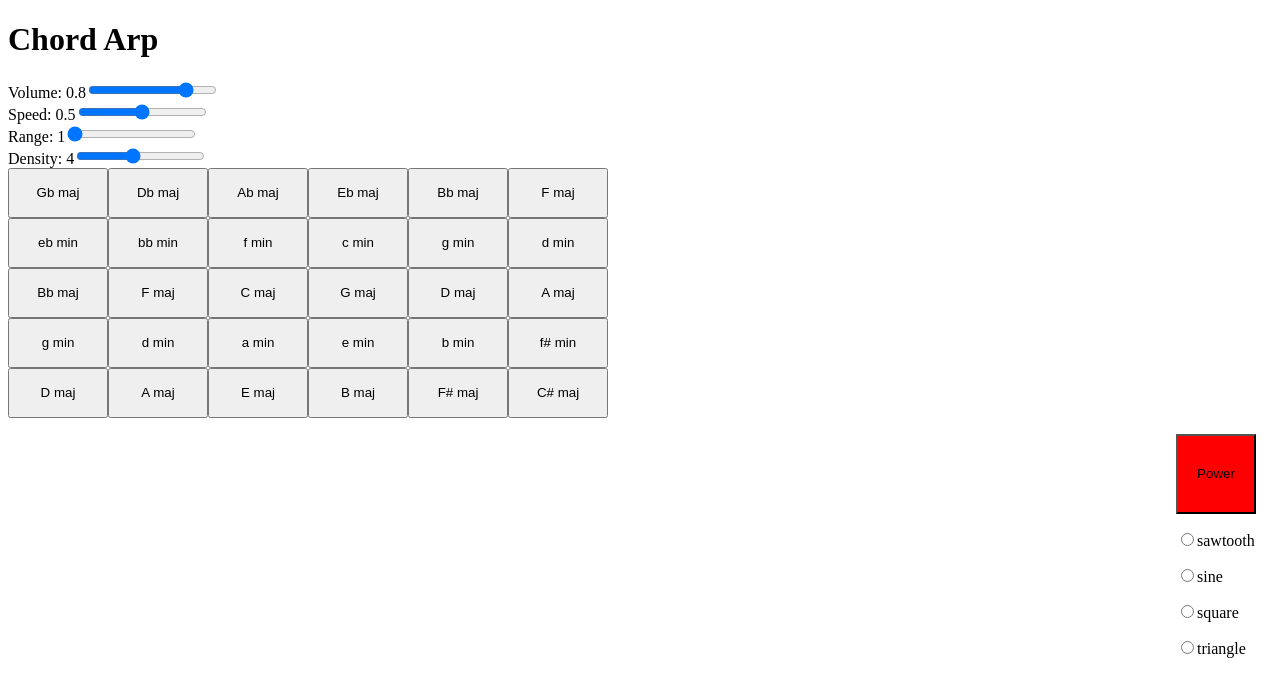
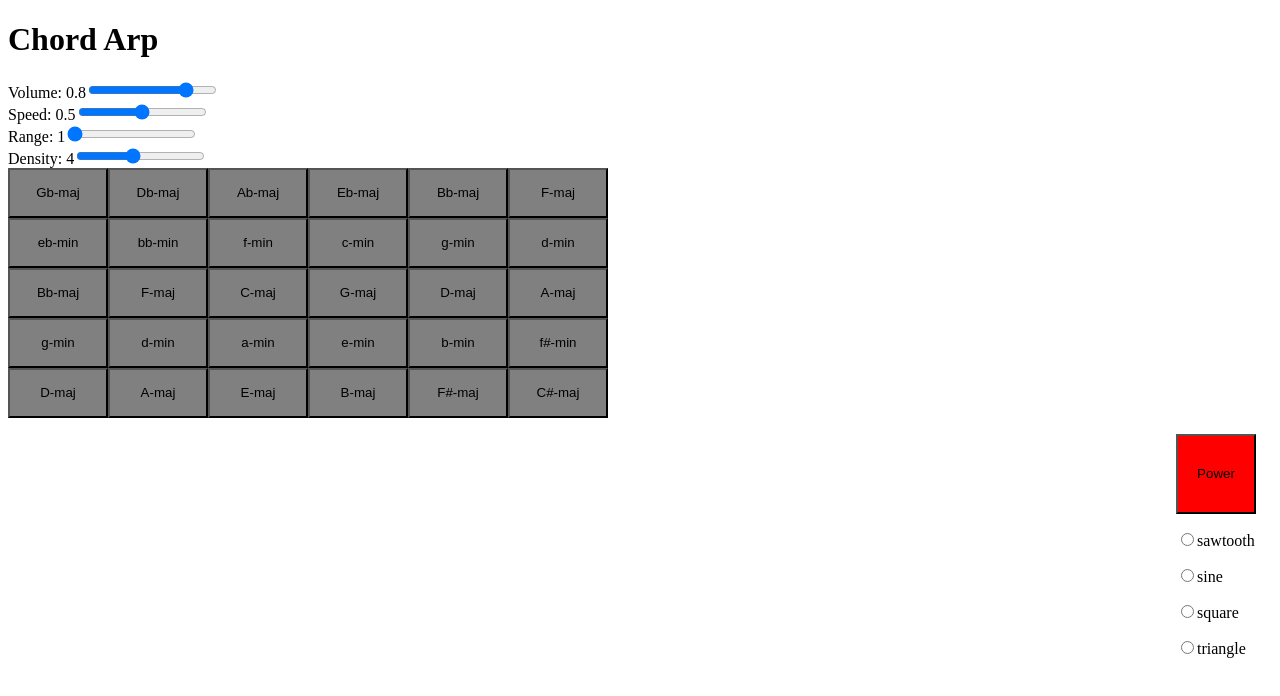
Before and after one commit to MikeSperone/ChordArp_Web, a React app: page / in a window 1280 px wide. Shown: the top 696 px of the page. Built offline with nearby package versions, Linux system fonts and the light colour scheme; the HTML template or start-up script is replaced by a standard one.

Commit message:
refactor Synth

```diff
--- a/src/App.js
+++ b/src/App.js
@@ -2,108 +2,58 @@ import React, { Component } from 'react';
 import ButtonField from './Components/ButtonField';
 import TopControls from './Components/TopControls';
 import SideControls from './Components/SideControls';
-import chords from './util/chords';
 
-const speedConst = 5000;
+import Synth from './Synth';
+
 
 class App extends Component {
     constructor(props) {
         super();
-
-        this.state = {
-            context: new (window.AudioContext || window.webkitAudioContext)(),
+        this.defaults = {
+            baseOctave: 5,
+            currentChord: 'C-maj',
+            currentTone: 'sine',
+            currentVolume: 0.8,
             density: 4,
             power: false,
             speed: 0.5,
             range: 1
+
         };
-        this.baseOctave = 5;
-        this.currentChord = 'C maj';
-        this.currentVolume = 0.8;
-        this.currentTone = 'sine';
-    }
-    changeRange(range) {
-        this.setState({range});
-    }
-    changeSpeed(speed) {
-        this.setState({speed});
-    }
-    changeTone(t) {
-        this.currentTone = t;
-    }
-    changeVolume(v) {
-        this.currentVolume = v;
-    }
-    mtof(midi) {
-        return (Math.pow(2, ((midi-69)/12)) * 440);
-    }
-    arpeggiate(index) {
-        const interval = Math.random() * speedConst * this.state.speed;
-        this.playNote();
-        if (this.state.power && index <= this.state.density) {
-            setTimeout(this.arpeggiate.bind(this, index), interval);
-        }
+        this.state = {
+            density: this.defaults.density,
+            currentChord: this.defaults.currentChord
+        };
+        this.synth = new Synth(this.state.density, this.defaults);
     }
 
-    playNote() {
-        const nameSplit = this.currentChord.split(" ");
-        const letterName = nameSplit[0];
-        const chordType = nameSplit[1];
-
-        const i = Math.floor(Math.random() * 3);
-        const r = Math.floor(Math.random() * this.state.range);
-        const note = chords.getChord(letterName.toLowerCase(), chordType)[i];
-        const freq = this.mtof(note + (this.baseOctave + r)*12);
-        this.synth(freq);
+    setChord(currentChord) {
+        this.setState({ currentChord }, () => this.synth.changeChord(this.state.currentChord));
     }
 
-    synth(freq) {
-        let ctx = this.state.context;
-        let vol = this.currentVolume * 0.5;
-        let osc = ctx.createOscillator();
-        osc.type = this.currentTone;
-
-        osc.frequency.value = freq;
-        let gainNode = ctx.createGain();
-        osc.connect(gainNode);
-        gainNode.connect(ctx.destination);
-        gainNode.gain.value = 0;
-        osc.start();
-        gainNode.gain.linearRampToValueAtTime(vol, ctx.currentTime + 0.01);
-        gainNode.gain.exponentialRampToValueAtTime(0.0001, ctx.currentTime + 2.1);
-        osc.stop(ctx.currentTime + 2.2);
-    }
-    setChord(c) {
-        this.currentChord = c;
-    }
     power(power) {
-        this.setState({power}, () => {
-            if (power) {
-                var i = 0;
-                for (i; i<this.state.density; i++) this.arpeggiate(i);
-            }
-        });
+        console.log("App power: ", power);
+        this.setState({power}, () => this.synth.power(this.state.power));
     }
 
     render() {
-
         return (
             <div className="App">
                 <div className="App-header">
                     <TopControls
-                range={r => this.setState({range: r})}
-                speed={s => this.setState({speed: s})}
-                density={d => this.setState({density: d})}
-                volume={v => this.changeVolume(v)}
+                        range={r => this.synth.changeRange(r)}
+                        speed={s => this.synth.changeSpeed(s)}
+                        density={d => this.synth.changeDensity(d)}
+                        volume={v => this.synth.changeVolume(v)}
                     />
                 </div>
                 <ButtonField
-            currentChord={(c) => this.setChord(c)}
-            context={this.context}
+                    changeChord={c => this.setChord(c)}
+                    currentChord={this.state.currentChord}
                 />
                 <SideControls
-            power={(p) => this.power(p)}
-            tone={(t) => this.changeTone(t)}
+                    power={this.power.bind(this)}
+                    tone={(t) => this.synth.changeTone(t)}
                 />
 
             </div>
--- a/src/Components/ButtonField.js
+++ b/src/Components/ButtonField.js
@@ -10,55 +10,63 @@ class ButtonField extends Component {
 
     constructor(props) {
         super();
-        this.currentChord = props.currentChord;
+        this.state = {
+            currentChord: props.currentChord
+        };
     }
 
-    getChordName(e) {
-        this.currentChord(e.target.id);
+    changeChord(e) {
+        e.persist();
+        this.setState((prevState, props) => {
+            document.getElementById(prevState.currentChord).style.backgroundColor = 'gray';
+            e.target.style.backgroundColor = 'blue';
+            props.changeChord(e.target.id);
+            return { currentChord: e.target.id };
+        });
     }
 
   render() {
     return (
-      <div className="Button-Field" onClick={this.getChordName.bind(this)}>
+      <div className="Button-Field" onClick={this.changeChord.bind(this)}>
         <Row>
-            <ChordButton chordName="Gb maj"/>
-            <ChordButton chordName="Db maj"/>
-            <ChordButton chordName="Ab maj"/>
-            <ChordButton chordName="Eb maj"/>
-            <ChordButton chordName="Bb maj"/>
-            <ChordButton chordName="F maj" />
+            <ChordButton chordName="Gb-maj"/>
+            <ChordButton chordName="Db-maj"/>
+            <ChordButton chordName="Ab-maj"/>
+            <ChordButton chordName="Eb-maj"/>
+            <ChordButton chordName="Bb-maj"/>
+            <ChordButton chordName="F-maj" />
         </Row>
         <Row>
-            <ChordButton chordName="eb min"/>
-            <ChordButton chordName="bb min"/>
-            <ChordButton chordName="f min" />
-            <ChordButton chordName="c min" />
-            <ChordButton chordName="g min" />
-            <ChordButton chordName="d min" />
+            <ChordButton chordName="eb-min"/>
+            <ChordButton chordName="bb-min"/>
+            <ChordButton chordName="f-min" />
+            <ChordButton chordName="c-min" />
+            <ChordButton chordName="g-min" />
+            <ChordButton chordName="d-min" />
         </Row>
         <Row>
-            <ChordButton chordName="Bb maj"/>
-            <ChordButton chordName="F maj" />
-            <ChordButton chordName="C maj" />
-            <ChordButton chordName="G maj" />
-            <ChordButton chordName="D maj" />
-            <ChordButton chordName="A maj" />
+            <ChordButton chordName="Bb-maj"/>
+            <ChordButton chordName="F-maj" />
+            <ChordButton chordName="C-maj" />
+            <ChordButton chordName="G-maj" />
+            <ChordButton chordName="D-maj" />
+            <ChordButton chordName="A-maj" />
         </Row>
         <Row>
-            <ChordButton chordName="g min"/>
-            <ChordButton chordName="d min" />
-            <ChordButton chordName="a min" />
-            <ChordButton chordName="e min" />
-            <ChordButton chordName="b min" />
-            <ChordButton chordName="f# min" />
+            <ChordButton chordName="g-min"/>
+            <ChordButton chordName="d-min" />
+            <ChordButton chordName="a-min" />
+            <ChordButton chordName="e-min" />
+            <ChordButton chordName="b-min" />
+            <ChordButton chordName="f#-min" />
         </Row>
         <Row>
-            <ChordButton chordName="D maj"/>
-            <ChordButton chordName="A maj" />
-            <ChordButton chordName="E maj" />
-            <ChordButton chordName="B maj" />
-            <ChordButton chordName="F# maj" />
-            <ChordButton chordName="C# maj" />
+            <ChordButton chordName="D-maj"/>
+            <ChordButton chordName="A-maj" />
+            <ChordButton chordName="E-maj" />
+            <ChordButton chordName="B-maj" />
+            <ChordButton chordName="F#-maj" />
+            <ChordButton chordName="C#-maj" />
         </Row>
       </div>
     );
--- a/src/Components/SideControls.js
+++ b/src/Components/SideControls.js
@@ -46,8 +46,9 @@ class SideControls extends React.Component {
     }
 
     powerSwitch() {
+        console.log("power switch");
         this.setState((prevState, props) => {
-            this.props.power(!prevState.power);
+            props.power(!prevState.power);
             return {power: !prevState.power};
         });
     }
--- a/src/Components/atoms/ChordButton.js
+++ b/src/Components/atoms/ChordButton.js
@@ -2,6 +2,7 @@ import React from 'react';
 import styled from 'styled-components';
 
 const Button = styled.button`
+    background-color: gray;
     width: 100px;
     height: 50px;
 `;
@@ -13,11 +14,10 @@ class ChordButton extends React.Component {
         this.chordName = props.chordName;
         this.chordFullName = props.chordName;
         this.chordShortName = this.getShortName(props.chordName);
-        console.log("short name: ", this.chordShortName);
     }
 
     getShortName(fullName) {
-        let nameSplit = fullName.split(" ");
+        let nameSplit = fullName.split("-");
         let letterName = nameSplit[0];
         let chordType = nameSplit[1];
         var type;
--- /dev/null
+++ b/src/Synth/index.js
@@ -0,0 +1,132 @@
+import chords from '../util/chords';
+const speedConst = 5000;
+export default class Synth {
+    constructor(num, defaults) {
+        this.context = new (window.AudioContext || window.webkitAudioContext)();
+        this.synthVoices = [];
+        this.defaults = defaults;
+        var i = 0;
+        for (i; i < num; i++) {
+            this.createNewSynthVoice();
+        }
+    }
+    createNewSynthVoice() {
+        this.synthVoices.push(new Voice(this.context, this.defaults));
+    }
+
+    power(power) {
+        console.log("Synth power: ", power);
+        this.synthVoices.forEach(synth => {
+            synth.run(power);
+        });
+    }
+
+    changeBaseOctave(oct) {
+        this.synthVoices.forEach(synth => {
+            synth.changeBaseOctave(oct);
+        });
+    }
+    changeChord(currentChord) {
+        const nameSplit = currentChord.split("-");
+        const letterName = nameSplit[0].toLowerCase();
+        const chordType = nameSplit[1].toLowerCase();
+        this.synthVoices.forEach(synth => {
+            synth.changeChord(letterName, chordType);
+        });
+    }
+    changeRange(range) {
+        this.synthVoices.forEach(synth => {
+            synth.changeRange(range);
+        });
+    }
+    changeSpeed(speed) {
+        this.synthVoices.forEach(synth => {
+            synth.changeSpeed(speed);
+        });
+    }
+    changeTone(t) {
+        this.synthVoices.forEach(synth => {
+            synth.changeTone(t);
+        });
+    }
+    changeVolume(v) {
+        this.synthVoices.forEach(synth => {
+            synth.changeVolume(v);
+        });
+    }
+}
+
+class Voice {
+    constructor(ctx, defaults) {
+        this.context = ctx;
+        this.chordLetter = 'c';
+        this.chordType = 'maj';
+        this.power = defaults.power;
+        this.range = defaults.range;
+        this.speed = defaults.speed;
+        this.currentTone = defaults.currentTone;
+        this.currentVolume = defaults.currentVolume;
+        this.baseOctave = defaults.baseOctave;
+    }
+
+    run(power) {
+        this.power = power;
+        if (this.power) this.arpeggiate();
+    }
+
+    arpeggiate() {
+        const interval = Math.random() * speedConst * this.speed;
+        this.playNote();
+        if (this.power) {
+            setTimeout(this.arpeggiate.bind(this), interval);
+        }
+    }
+
+    changeChord(letter, type) {
+        this.chordLetter = letter;
+        this.chordType = type;
+    }
+
+    changeBaseOctave(oct) {
+        this.baseOctave = oct;
+    }
+    changeRange(range) {
+        this.range = range;
+    }
+    changeSpeed(speed) {
+        this.speed = speed;
+    }
+    changeTone(t) {
+        this.currentTone = t;
+    }
+    changeVolume(v) {
+        this.currentVolume = v;
+    }
+    playNote() {
+        const i = Math.floor(Math.random() * 3);
+        const r = Math.floor(Math.random() * this.range);
+        const note = chords.getChord(this.chordLetter, this.chordType)[i];
+        const freq = this.mtof(note + (this.baseOctave + r)*12);
+        this.synth(freq);
+    }
+
+    mtof(midi) {
+        return (Math.pow(2, ((midi-69)/12)) * 440);
+    }
+    synth(freq) {
+        let ctx = this.context;
+        let vol = this.currentVolume * 0.5;
+        let osc = ctx.createOscillator();
+        osc.type = this.currentTone;
+        osc.frequency.value = freq;
+
+        let gainNode = ctx.createGain();
+        osc.connect(gainNode);
+        gainNode.connect(ctx.destination);
+        gainNode.gain.value = 0;
+        osc.start();
+        gainNode.gain.linearRampToValueAtTime(vol, ctx.currentTime + 0.01);
+        gainNode.gain.exponentialRampToValueAtTime(0.0001, ctx.currentTime + 2.1);
+        osc.stop(ctx.currentTime + 2.2);
+    }
+}
--- a/src/util/chords.js
+++ b/src/util/chords.js
@@ -22,7 +22,7 @@ const chords  = {
             case "int":
                 return this.interval(p, interval);
             default:
-                return this.root();
+                return [this.root, this.root, this.root];
         }
 
     },
```
Lines whose indentation alone changed are shown as unchanged.
